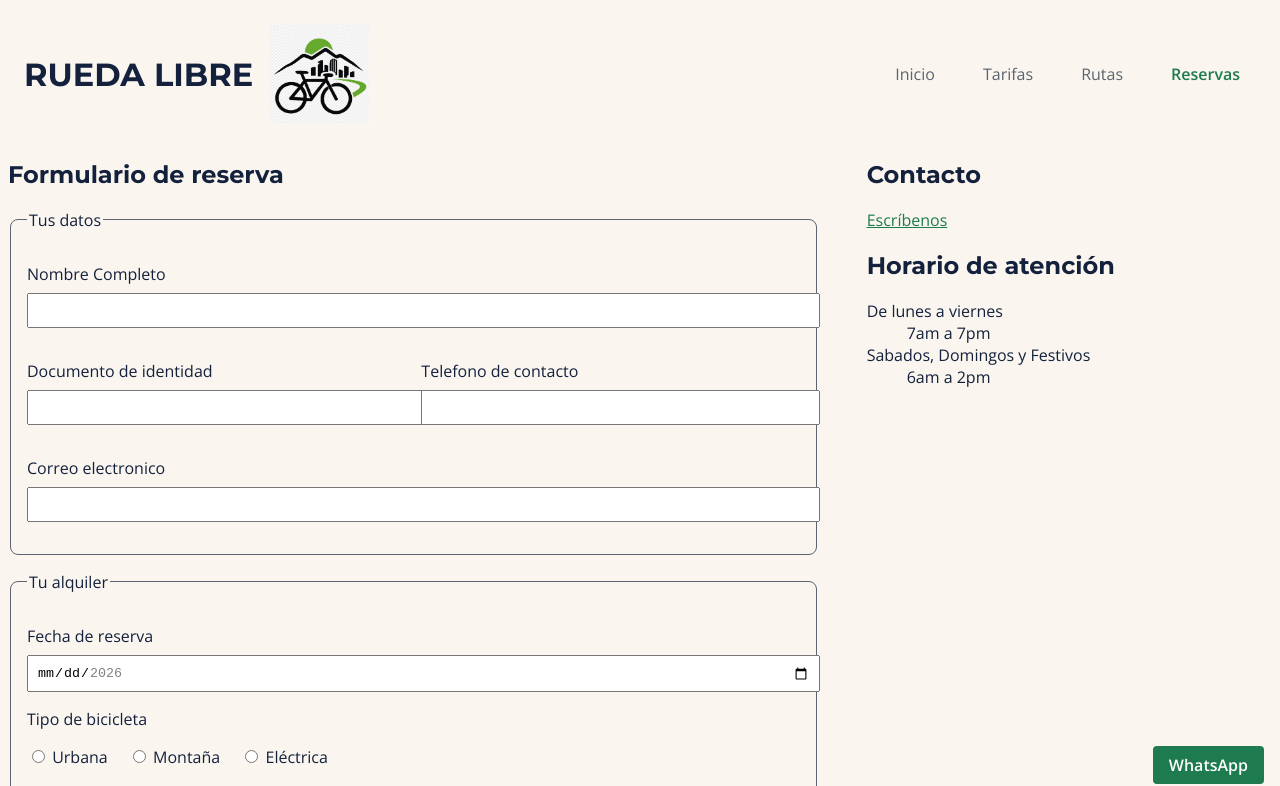
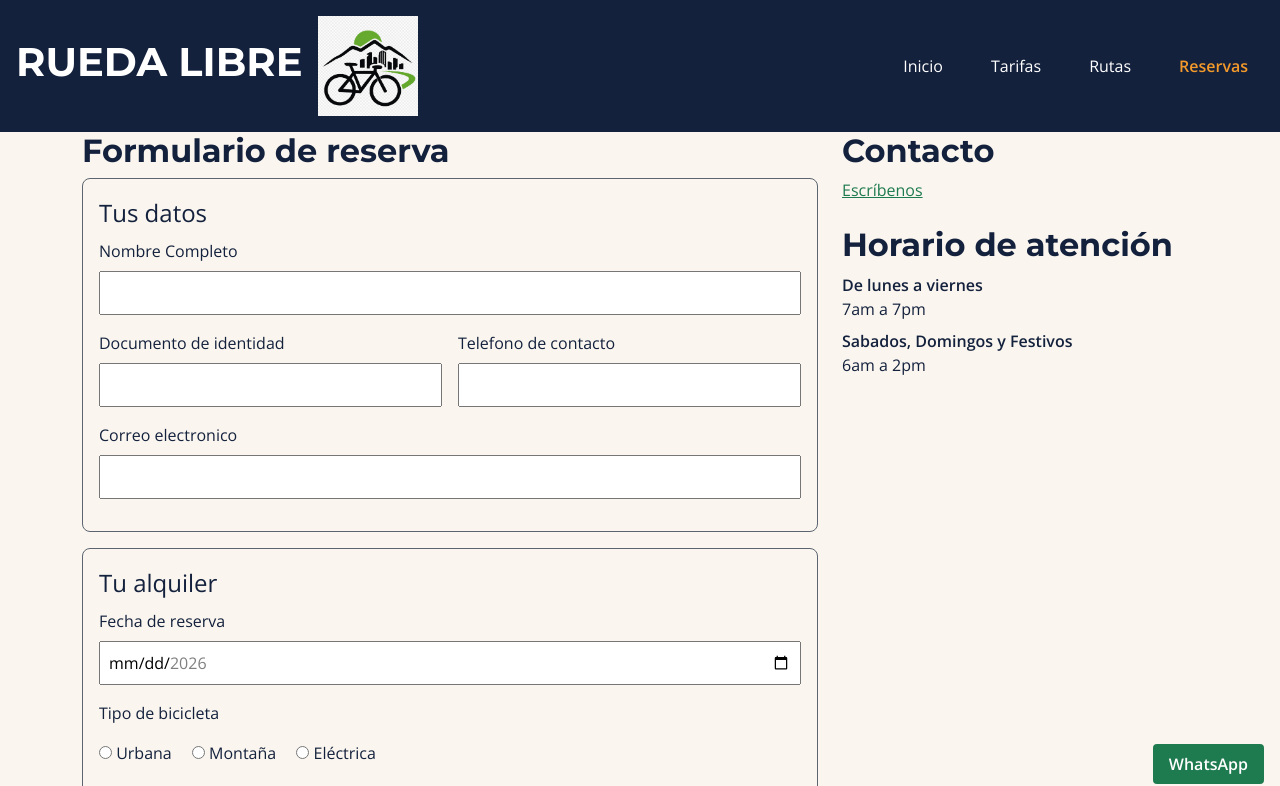
Before and after one commit to jualvarezl20/rueda-libre, a plain HTML site: page paginas/reservas.html in a window 1280 px wide. Shown: the top 786 px of the page. Drawn offline with nearby package versions, Linux system fonts and the light colour scheme.

Commit message:
Semana 2 Minireto 8

```diff
--- a/css/styles.css
+++ b/css/styles.css
@@ -1,4 +1,3 @@
-/* VARIABLES */
 :root {
     --verde-ruta:#1E7A4F;
     --naranja-pedal:#F39A2B;
@@ -13,11 +12,6 @@
 
     --fuente-titulos:Montserrat, Arial, sans-serif;
     --fuente-texto:"Open Sans", Arial, sans-serif;
-}
-
-*::before,
-*::after {
-    box-sizing: border-box;
 }
 
 body {
@@ -55,19 +49,18 @@ header {
     align-items: center;
     gap: var(--espacio2);
     padding: var(--espacio2);
+    background-color: var(--azul-noche);
+    color: var(--blanco);
+}
+
+header h1 {
+    color: var(--blanco);
 }
 
 .marca {
     display: flex;
     align-items: center;
     gap: var(--espacio2);
-}
-
-footer {
-    display: flex;
-    flex-direction: column;
-    gap: var(--espacio2);
-    padding: var(--espacio2);
 }
 
 #menu {
@@ -82,13 +75,13 @@ footer {
 
 #menu a {
     display: inline-block;
-    color: var(--gris-asfalto);
+    color: var(--blanco);
     text-decoration: none;
     padding: var(--espacio1) var(--espacio2);
 }
 
 #menu a.activo {
-    color: var(--verde-ruta);
+    color: var(--naranja-pedal);
     font-weight: 600;
 }
 
@@ -99,7 +92,16 @@ footer {
 }
 
 #menu a:focus {
-    outline: 3px solid var(--azul-noche);
+    outline: 3px solid var(--naranja-pedal);
+}
+
+footer {
+    background-color: var(--azul-noche);
+    color: var(--blanco);
+}
+
+footer h4 {
+    color: var(--blanco);
 }
 
 .tarjeta {
@@ -205,17 +207,6 @@ label {
     background-color: var(--blanco);
 }
 
-.reservas {
-    display: grid;
-    gap: var(--espacio2);
-}
-
-.fila {
-    display: flex;
-    flex-direction: column;
-}
-
-
 @media (min-width: 768px) {
     header {
         flex-direction: row;
@@ -227,12 +218,6 @@ label {
         justify-content: flex-start;
     }
 
-    footer {
-        flex-direction: row;
-        justify-content: space-between;
-        align-items: flex-start;
-    }
-
     table {
         font-size: 1rem;
     }
@@ -241,20 +226,4 @@ label {
     td {
         padding: var(--espacio1) var(--espacio2);
     }
-
-    .fila {
-        flex-direction: row;
-        gap: var(--espacio2);
-    }
-
-    .fila p {
-        flex: 1;
-    }
 }
-
-@media (min-width: 1200px) {
-    .reservas {
-        grid-template-columns: 2fr 1fr;
-        gap: var(--espacio3);
-    }
-}
--- a/paginas/reservas.html
+++ b/paginas/reservas.html
@@ -9,6 +9,7 @@
     <link rel="preconnect" href="https://fonts.gstatic.com" crossorigin>
     <link href="https://fonts.googleapis.com/css2?family=Montserrat:wght@700&family=Open+Sans:wght@400;600&display=swap" rel="stylesheet">
 
+    <link href="https://cdn.jsdelivr.net/npm/bootstrap@5.3.3/dist/css/bootstrap.min.css" rel="stylesheet">
     <link rel="stylesheet" href="../css/styles.css">
 </head>
 
@@ -30,11 +31,11 @@
       </nav>
     </header>
 
-    <main>
+    <main class="container">
 
-        <div class="reservas">
+        <div class="row g-4">
 
-            <section>
+            <section class="col-12 col-md-8">
                 <h2>Formulario de reserva</h2>
 
                 <form action="#" method="post">
@@ -47,15 +48,15 @@
                             <input class="campo" type="text" id="nombre" name="nombre" minlength="3" title="Debe contener mínimo 3 caracteres" required>
                         </p>
 
-                        <div class="fila">
-                            <p>
+                        <div class="row g-3 mb-3">
+                            <div class="col-12 col-md-6">
                                 <label for="documento">Documento de identidad</label>
                                 <input class="campo" type="text" id="documento" name="documento" pattern="[0-9]{6,10}" title="Debe contener solo números, de 6 a 10 digitos" required>
-                            </p>
-                            <p>
+                            </div>
+                            <div class="col-12 col-md-6">
                                 <label for="telefono">Telefono de contacto</label>
                                 <input class="campo" type="tel" id="telefono" name="telefono" pattern="3[0-9]{9}" title="Debe contener 10 digitos y empezar por 3" required>
-                            </p>
+                            </div>
                         </div>
 
                         <p>
@@ -130,11 +131,11 @@
                 </form>
             </section>
 
-            <aside>
+            <aside class="col-12 col-md-4">
                 <h2>Contacto</h2>
                 <a href="mailto:ruedalibre@gmail.com">Escríbenos</a>
 
-                <h2>Horario de atención</h2>
+                <h2 class="mt-4">Horario de atención</h2>
                 <dl>
                     <dt>De lunes a viernes</dt>
                     <dd>7am a 7pm</dd>
@@ -146,7 +147,7 @@
         </div>
     </main>
 
-    <footer>
+    <footer class="d-flex flex-column flex-md-row justify-content-md-between gap-3 p-3">
         <section>
             <h4>Rueda LIbre</h4>
             <p>2026</p>
@@ -164,5 +165,7 @@
 
     <a class="whatsapp" href="https://wa.me/573000000000" target="_blank">WhatsApp</a>
 
+    <script src="https://cdn.jsdelivr.net/npm/bootstrap@5.3.3/dist/js/bootstrap.bundle.min.js"></script>
+
 </body>
 </html>
```
Also changed, not shown: index.html (+1 -1 lines), paginas/tarifas.html (+19 -6 lines).
